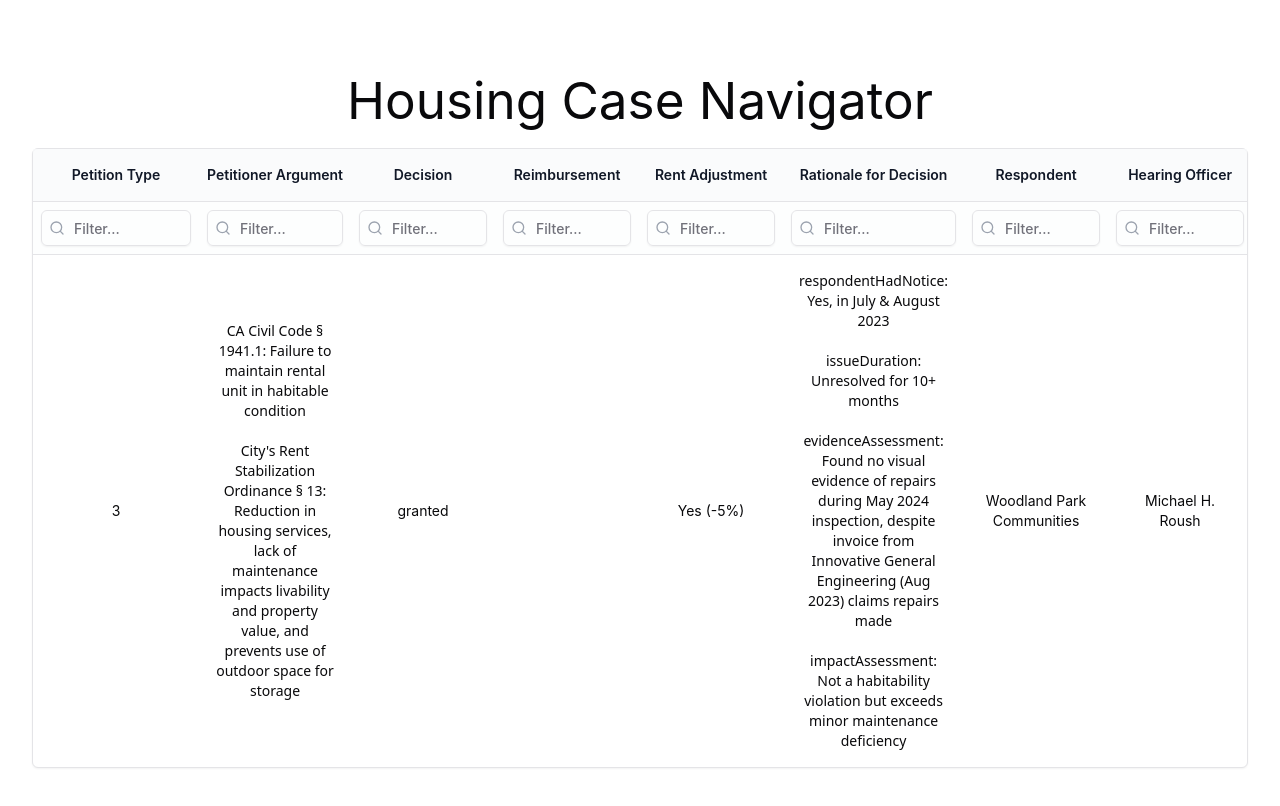
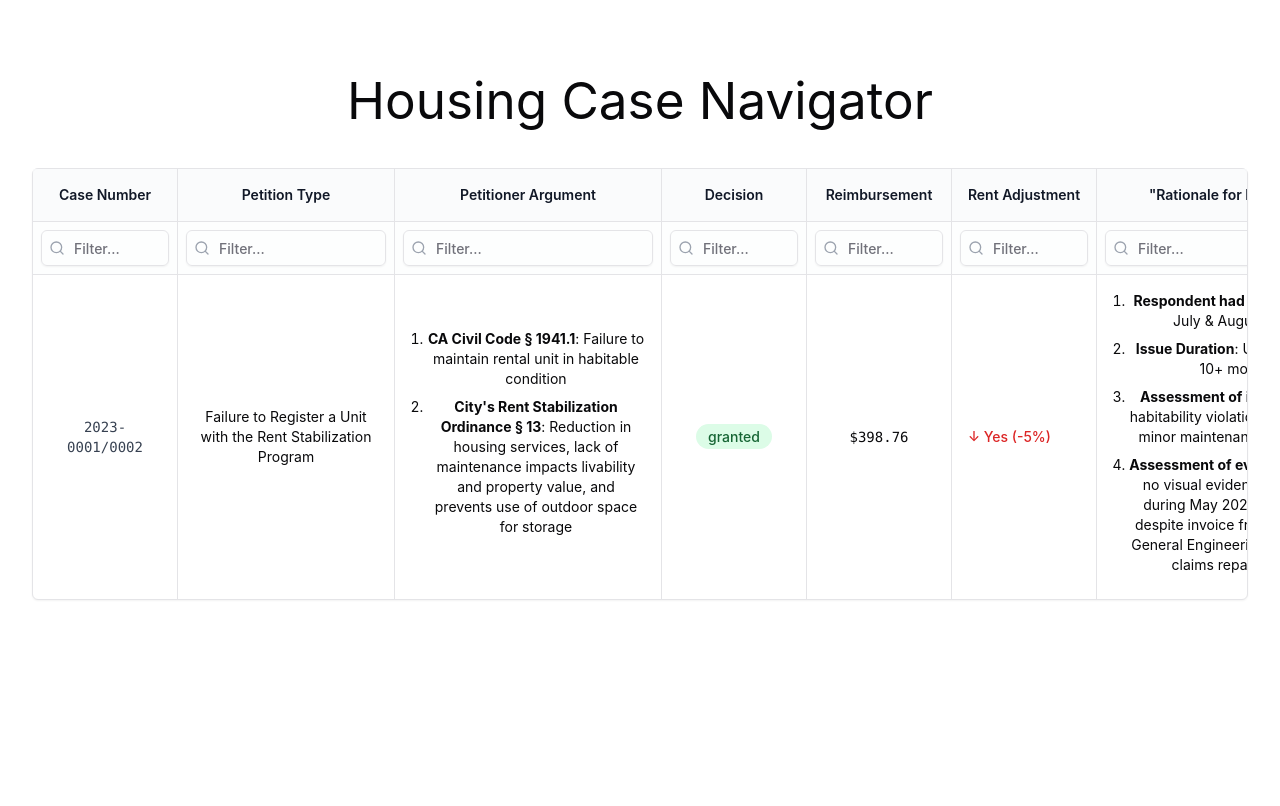
Before and after one commit to tommy11jo/housing-case-navigator, a React (Vite) app in the folder frontend/: page / in a window 1280 px wide. Shown: the top 806 px of the page. Built offline with nearby package versions, Linux system fonts and the light colour scheme.

Commit message:
add bordering lines

```diff
--- a/frontend/src/App.tsx
+++ b/frontend/src/App.tsx
@@ -6,7 +6,7 @@ import { columns } from "./columns";
 function App() {
   return (
     <div className="container mx-auto py-10 min-h-screen">
-      <h1 style={{ marginBottom: "20px" }}>Housing Case Navigator</h1>
+      <h1 style={{ marginBottom: "40px" }}>Housing Case Navigator</h1>
       <DataTable columns={columns} data={DATA} />
     </div>
   );
--- a/frontend/src/columns.tsx
+++ b/frontend/src/columns.tsx
@@ -1,46 +1,135 @@
 import { ColumnDef } from "@tanstack/react-table";
+import { PETITION_TYPE_NUMBER_TO_NAME } from "./data";
+import { format } from "date-fns";
 import { Petition } from "./types";
-
 export const columns: ColumnDef<Petition>[] = [
   {
+    header: "Case Number",
+    accessorKey: "caseNumber",
+    cell: ({ row }) => (
+      <span className="font-mono text-gray-700">{row.original.caseNumber}</span>
+    ),
+  },
+  {
     header: () => (
-      <div className="text-center" style={{ width: "150px" }}>
+      <div className="text-center" style={{ width: "200px" }}>
         Petition Type
       </div>
     ),
     accessorKey: "petitionTypeNumber",
     size: 300,
+    cell: ({ row }) => {
+      const petitionTypeNumber = parseInt(row.original.petitionTypeNumber) as
+        | 1
+        | 2
+        | 3;
+      return PETITION_TYPE_NUMBER_TO_NAME[petitionTypeNumber];
+    },
   },
   {
-    header: "Petitioner Argument",
+    header: () => (
+      <div className="text-center" style={{ width: "250px" }}>
+        Petitioner Argument
+      </div>
+    ),
     accessorKey: "petitionerArgument",
     cell: ({ row }) => {
-      const text = row.original.petitionerArgument
-        .map((arg) => `${arg.violatedCode}: ${arg.summaryOfViolation}`)
-        .join("\n\n");
-      return <pre className="whitespace-pre-wrap font-sans">{text}</pre>;
+      return (
+        <ol className="list-decimal pl-4">
+          {row.original.petitionerArgument.map(
+            (arg: Petition["petitionerArgument"][number], i: number) => (
+              <li key={i} className="mb-2">
+                <strong>{arg.violatedCode}</strong>: {arg.summaryOfViolation}
+              </li>
+            )
+          )}
+        </ol>
+      );
     },
   },
   {
     header: "Decision",
     accessorKey: "decision",
+    cell: ({ row }) => (
+      <span
+        className={`px-3 py-1 rounded-full text-sm font-medium ${
+          row.original.decision.toLowerCase() === "granted"
+            ? "bg-green-100 text-green-800"
+            : row.original.decision.toLowerCase() === "denied"
+            ? "bg-red-100 text-red-800"
+            : "bg-gray-100 text-gray-800"
+        }`}
+      >
+        {row.original.decision}
+      </span>
+    ),
   },
   {
     header: "Reimbursement",
-    accessorKey: "reimbursement",
+    accessorKey: "directReimbursement",
+    cell: ({ row }) => {
+      const amount = parseFloat(row.original.directReimbursement);
+      return (
+        <span className="font-mono">
+          $
+          {amount.toLocaleString("en-US", {
+            minimumFractionDigits: 2,
+            maximumFractionDigits: 2,
+          })}
+        </span>
+      );
+    },
   },
   {
     header: "Rent Adjustment",
     accessorKey: "rentAdjustment",
+    cell: ({ row }) => {
+      const value = row.original.rentAdjustment;
+      const isPositive = value.includes("+");
+      return (
+        <div className="flex items-center gap-1">
+          <span
+            className={`${
+              isPositive ? "text-green-600" : "text-red-600"
+            } font-medium`}
+          >
+            {isPositive ? "↑" : "↓"} {value}
+          </span>
+        </div>
+      );
+    },
   },
   {
-    header: "Rationale for Decision",
+    header: () => (
+      <div className="text-center" style={{ width: "250px" }}>
+        "Rationale for Decision"
+      </div>
+    ),
     accessorKey: "rationaleForDecision",
     cell: ({ row }) => {
-      const text = Object.entries(row.original.rationale)
-        .map(([key, value]) => `${key}: ${value}`)
-        .join("\n\n");
-      return <pre className="whitespace-pre-wrap font-sans">{text}</pre>;
+      const rationale = row.original.rationale;
+      const rationaleItems = [
+        {
+          label: "Respondent had notice",
+          value: rationale.respondentHadNotice,
+        },
+        { label: "Issue Duration", value: rationale.issueDuration },
+        { label: "Assessment of impact", value: rationale.impactAssessment },
+        {
+          label: "Assessment of evidence",
+          value: rationale.evidenceAssessment,
+        },
+      ].filter((item) => item.value && item.value.length > 0);
+
+      return (
+        <ol className="list-decimal pl-4">
+          {rationaleItems.map((item, i) => (
+            <li key={i} className="mb-2">
+              <strong>{item.label}</strong>: {item.value}
+            </li>
+          ))}
+        </ol>
+      );
     },
   },
   {
@@ -56,20 +145,28 @@ export const columns: ColumnDef<Petition>[] = [
     accessorKey: "city",
   },
   {
-    header: "Case Number",
-    accessorKey: "caseNumber",
-  },
-  {
     header: "Hearing Date",
     accessorKey: "hearingDate",
+    cell: ({ row }) => {
+      const date = new Date(row.original.hearingDate);
+      return format(date, "MMM d, yyyy");
+    },
   },
   {
     header: "Filed On Date",
     accessorKey: "filedOnDate",
+    cell: ({ row }) => {
+      const date = new Date(row.original.filedOnDate);
+      return format(date, "MMM d, yyyy");
+    },
   },
   {
     header: "Decision Date",
     accessorKey: "decisionDate",
+    cell: ({ row }) => {
+      const date = new Date(row.original.decisionDate);
+      return format(date, "MMM d, yyyy");
+    },
   },
   {
     header: "Document",
--- a/frontend/src/data-table.tsx
+++ b/frontend/src/data-table.tsx
@@ -74,7 +74,7 @@ export function DataTable<TData, TValue>({
                   {headerGroup.headers.map((header) => (
                     <TableHead
                       key={header.id}
-                      className="border-b bg-gray-50/75 py-4"
+                      className="border-b border-r bg-gray-50/75 py-4"
                     >
                       <div className="font-semibold text-center text-sm text-gray-900 whitespace-nowrap min-w-32">
                         {header.isPlaceholder
@@ -89,7 +89,7 @@ export function DataTable<TData, TValue>({
                 </TableRow>
                 <TableRow className="bg-gray-50/30">
                   {headerGroup.headers.map((header) => (
-                    <TableHead key={header.id} className="p-2">
+                    <TableHead key={header.id} className="p-2 border-r">
                       <div className="relative">
                         <Search className="absolute left-2 top-2.5 h-4 w-4 text-gray-400" />
                         <Input
@@ -118,7 +118,7 @@ export function DataTable<TData, TValue>({
                   className="hover:bg-gray-50/50"
                 >
                   {row.getVisibleCells().map((cell) => (
-                    <TableCell key={cell.id} className="p-4">
+                    <TableCell key={cell.id} className="p-4 border-r">
                       {flexRender(
                         cell.column.columnDef.cell,
                         cell.getContext()
--- a/frontend/src/data.ts
+++ b/frontend/src/data.ts
@@ -1,4 +1,11 @@
 import { Petition } from "./types";
+
+// (1) Rent Ceiling Violations (2) Housing Service Reductions (3) Failure to Register a Unit with the Rent Stabilization Program
+export const PETITION_TYPE_NUMBER_TO_NAME = {
+  1: "Rent Ceiling Violations",
+  2: "Housing Service Reductions",
+  3: "Failure to Register a Unit with the Rent Stabilization Program",
+};
 
 export const DATA: Petition[] = [
   {
```
